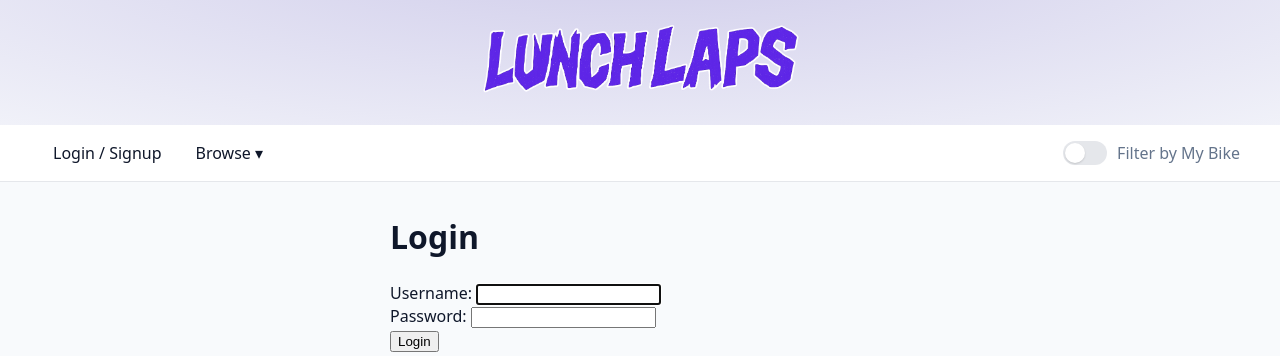
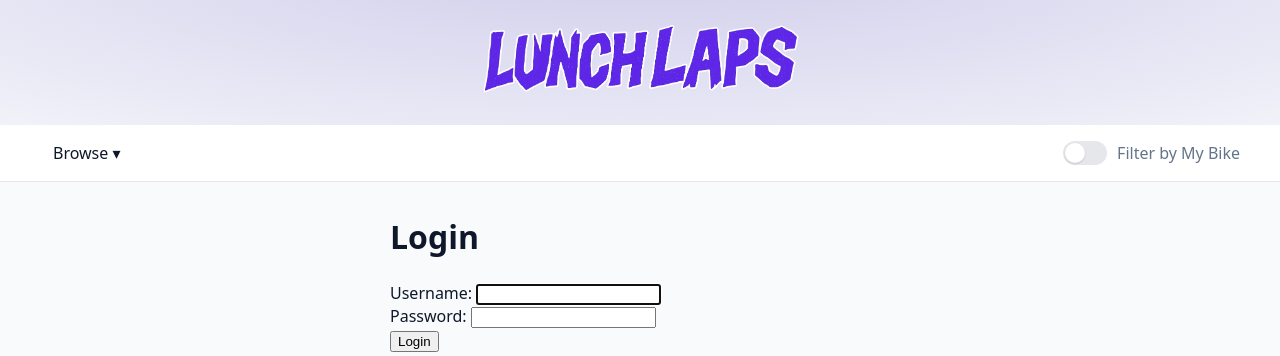
Before and after one commit to protogenoserebos/RideLunchLaps, a Django app: page /accounts/login/ in a window 1280 px wide. Shown: the top 356 px of the page. Run offline with Django 5.2, Linux system fonts and the light colour scheme.

Commit message:
temporarily removing the login link on Prod site

```diff
--- a/ll_buildbike/templates/ll_buildbike/base.html
+++ b/ll_buildbike/templates/ll_buildbike/base.html
@@ -107,7 +107,7 @@
           </div>
         </details>
       {% else %}
-        <a class="navlink" href="{% url 'accounts:login' %}?next={% url 'bikedash:bikedash' %}">Login / Signup</a>
+        <!-- <a class="navlink" href="{% url 'accounts:login' %}?next={% url 'bikedash:bikedash' %}">Login / Signup</a> -->
       {% endif %}
 
       <details class="menu">
```
